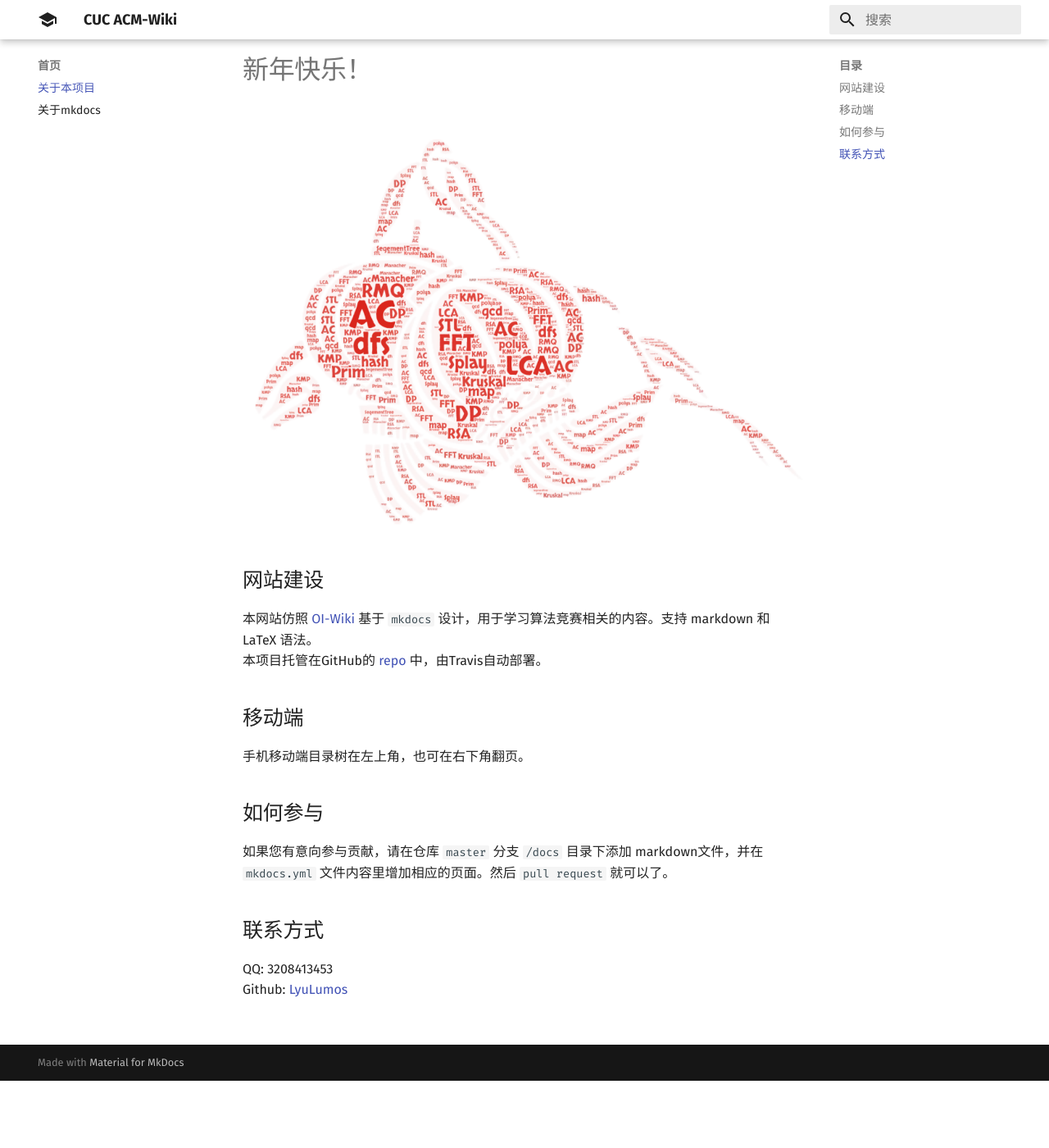
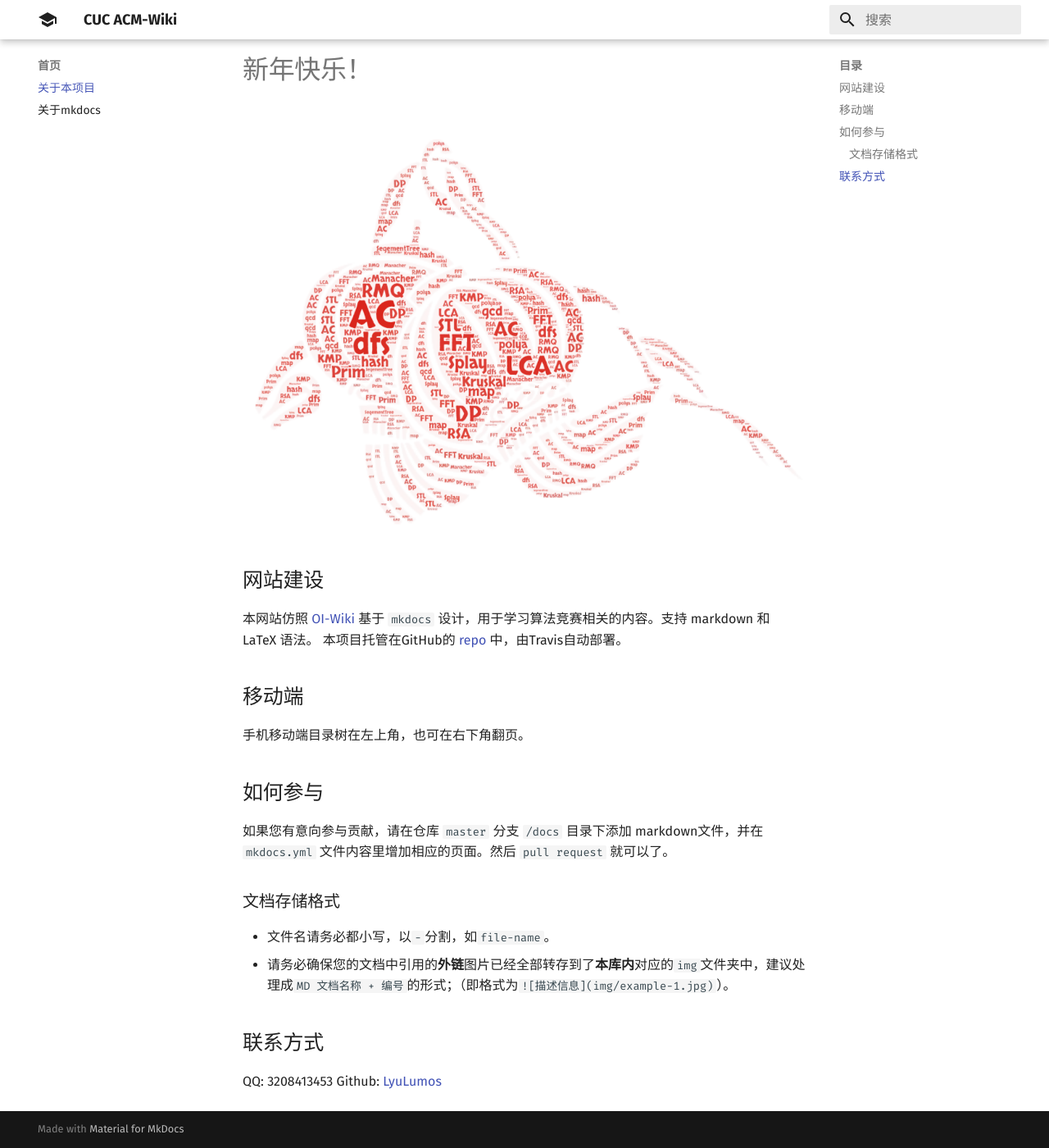
Before and after one commit to CUCCS/acm-wiki, an MkDocs documentation site: the page built from docs/index.md, in a window 1280 px wide and 1400 px high, scrolled down 82 px. Shown: the whole window at 82% size. Built offline with MkDocs 1.6.1 and Material for MkDocs 9.7.7, drawn with Linux system fonts in a browser that asks for light colours; some of the changed lines change nothing that is shown.

Commit message:
调整文件布局

```diff
--- a/docs/index.md
+++ b/docs/index.md
@@ -1,5 +1,5 @@
 # 新年快乐！
-![如果你看到这行字，说明图片没有加载上，可以刷新或开VPN试试](newyear.PNG)
+![如果你看到这行字，说明图片没有加载上，可以刷新或开VPN试试](img/newyear.PNG)
 
 ## 网站建设
 本网站仿照 [OI-Wiki](https://oi-wiki.org/) 基于 `mkdocs` 设计，用于学习算法竞赛相关的内容。支持 markdown 和 LaTeX 语法。
@@ -11,6 +11,11 @@
 ## 如何参与
 如果您有意向参与贡献，请在仓库 `master` 分支 `/docs` 目录下添加 markdown文件，并在 `mkdocs.yml` 文件内容里增加相应的页面。然后 `pull request` 就可以了。
 
+### 文档存储格式
+
+- 文件名请务必都小写，以`-`分割，如`file-name`。
+- 请务必确保您的文档中引用的**外链**图片已经全部转存到了**本库内**对应的`img`文件夹中，建议处理成`MD 文档名称 + 编号`的形式；（即格式为`![描述信息](img/example-1.jpg)`）。
+
 ## 联系方式
 QQ: 3208413453
 Github: [LyuLumos](https://github.com/LyuLumos)
--- a/mkdocs.yml
+++ b/mkdocs.yml
@@ -6,10 +6,10 @@
       - 关于本项目: index.md
       - 关于mkdocs: mkdocs.md
   - C语言基础:
-      - 基本语法: grammar.md
-      - 逻辑结构: structure.md
-      - 数组: array.md
-      - 函数: function.md
+      - 基本语法: c-basic/grammar.md
+      - 逻辑结构: c-basic/structure.md
+      - 数组: c-basic/array.md
+      - 函数: c-basic/function.md
   - 2020春集训安排:
       - 讲师名单: TeacherName.md
 
```
Also changed, not shown: docs/c-basic/array.md (renamed from docs/array.md), docs/c-basic/function.md (renamed from docs/function.md), docs/c-basic/grammar.md (renamed from docs/grammar.md), docs/c-basic/structure.md (renamed from docs/structure.md), docs/img/newyear.PNG (renamed from docs/newyear.PNG).
